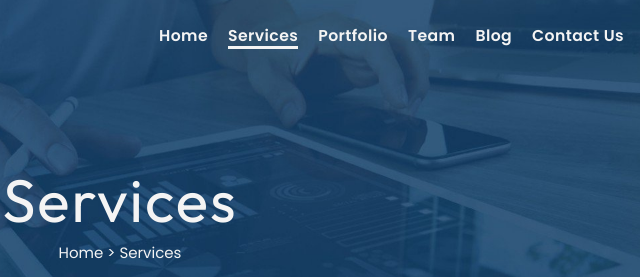
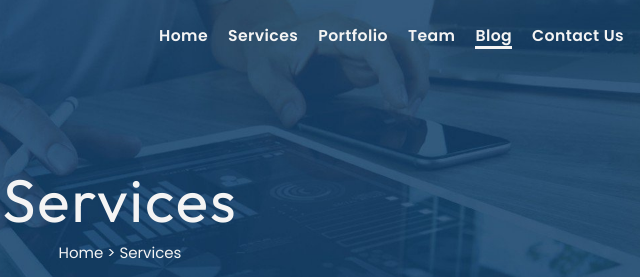
Before and after one commit to AugustineTamba/service.techllective, a website: page index.html in a window 1280 px wide. Shown: the top 277 px of the page, 520-1160 px from the left. Drawn offline with nearby package versions, Linux system fonts and the light colour scheme; a script that the page names is missing.

Commit message:
Update index.html

```diff
--- a/index.html
+++ b/index.html
@@ -71,10 +71,10 @@
                 <div class="menu-content">
                     <ul class="menu-list flex">
                         <li><a href="https://techllective.vercel.app/" class="nav-link">home</a></li>
-                        <li><a href="#services" class="nav-link active-navlink"> Services </a></li>
+                        <li><a href="https://techllective-service.vercel.app/" class="nav-link"> Services </a></li>
                         <li><a href="#portfolio" class="nav-link">Portfolio</a></li>
                         <li><a href="#team" class="nav-link">Team</a></li>
-                        <li><a href="../Techllective-blog/blog.html" class="nav-link">Blog</a></li>
+                        <li><a href="https://techllective-blog.vercel.app/" class="nav-link active-navlink">Blog</a></li>
                         <li><a href="#contact" class="nav-link">Contact Us</a></li>
                     </ul>
 
```
